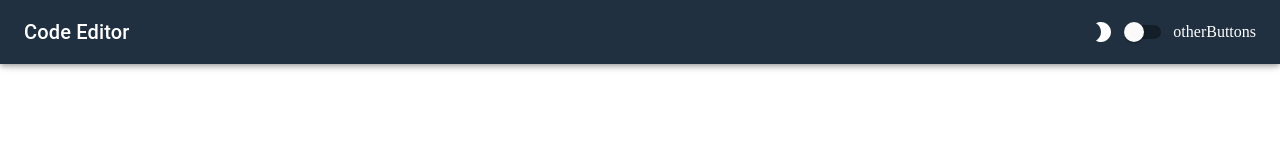
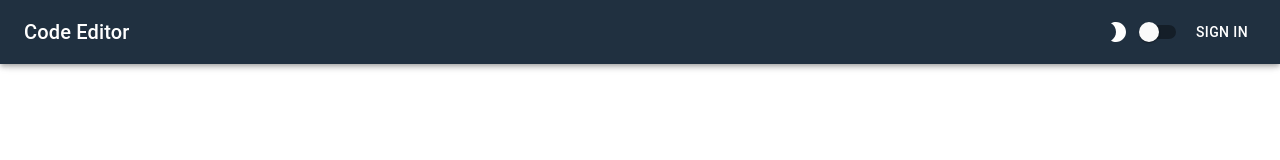
Before and after one commit to OLucho/code-editor, a React (Create React App) app: page /code-editor in a window 1280 px wide. Shown: the top 160 px of the page. Built offline with nearby package versions, Linux system fonts and the light colour scheme.

Commit message:
Adds Buttons component

```diff
--- /dev/null
+++ b/src/auth/SignOut.tsx
@@ -0,0 +1,22 @@
+import React from "react";
+import { useAuth0 } from "@auth0/auth0-react";
+import { makeStyles, Button } from "@material-ui/core";
+import { commonColors } from "../theme/colors";
+
+export const SignOut: React.FC = () => {
+  const useStyles = makeStyles(() => ({
+    button: {
+      color: commonColors.white,
+    },
+  }));
+  const classes = useStyles();
+
+  const { logout } = useAuth0();
+  const onLogOut = () => logout({ returnTo: window.location.origin });
+
+  return (
+    <Button className={classes.button} onClick={onLogOut}>
+      Sign Out
+    </Button>
+  );
+};
--- /dev/null
+++ b/src/components/common/Header/AuthenticatedButtons.tsx
@@ -0,0 +1,17 @@
+import { makeStyles } from "@material-ui/core";
+import { SignOut } from "../../../auth/SignOut";
+
+export const AuthenticatedButtons: React.FC = ({}) => {
+  const useStyles = makeStyles(() => ({
+    root: {
+      display: "flex",
+    },
+  }));
+  const classes = useStyles();
+  return (
+    <div className={classes.root}>
+      <div>Open WorkSpace</div>
+      <SignOut />
+    </div>
+  );
+};
--- a/src/components/common/Header/Header.tsx
+++ b/src/components/common/Header/Header.tsx
@@ -10,6 +10,8 @@ import { useAuth0 } from "@auth0/auth0-react";
 import { useAppDispatch, useAppSelector } from "../../../redux/hooks";
 import { toggleDarkMode } from "../../../redux/darkMode/reducer";
 import DarkModeIcon from "@material-ui/icons/Brightness2";
+import { UnauthenticatedButtons } from "./UnauthenticatedButtons";
+import { AuthenticatedButtons } from "./AuthenticatedButtons";
 
 export const Header: React.FC = () => {
   const { isAuthenticated } = useAuth0();
@@ -32,7 +34,11 @@ export const Header: React.FC = () => {
         </Typography>
         <DarkModeIcon />
         <Switch onChange={handleDarkMode} color="default" checked={darkMode} />
-        {isAuthenticated ? <div>Some buttons</div> : <div>otherButtons</div>}
+        {isAuthenticated ? (
+          <AuthenticatedButtons />
+        ) : (
+          <UnauthenticatedButtons />
+        )}
       </Toolbar>
     </AppBar>
   );
--- /dev/null
+++ b/src/components/common/Header/UnauthenticatedButtons.tsx
@@ -0,0 +1,5 @@
+import { SignIn } from "../../../auth/SignIn";
+
+export const UnauthenticatedButtons: React.FC = ({}) => {
+  return <SignIn />;
+};
```
